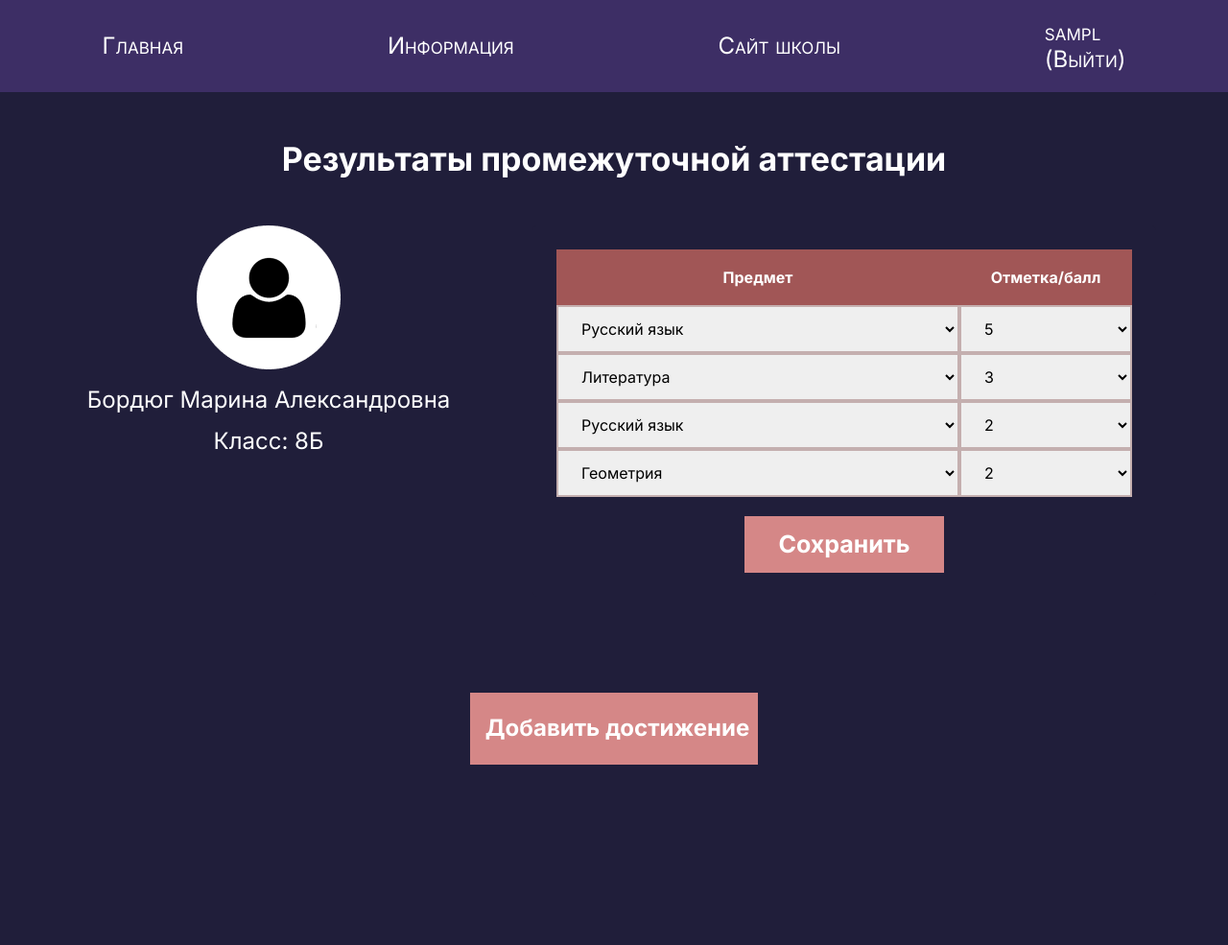
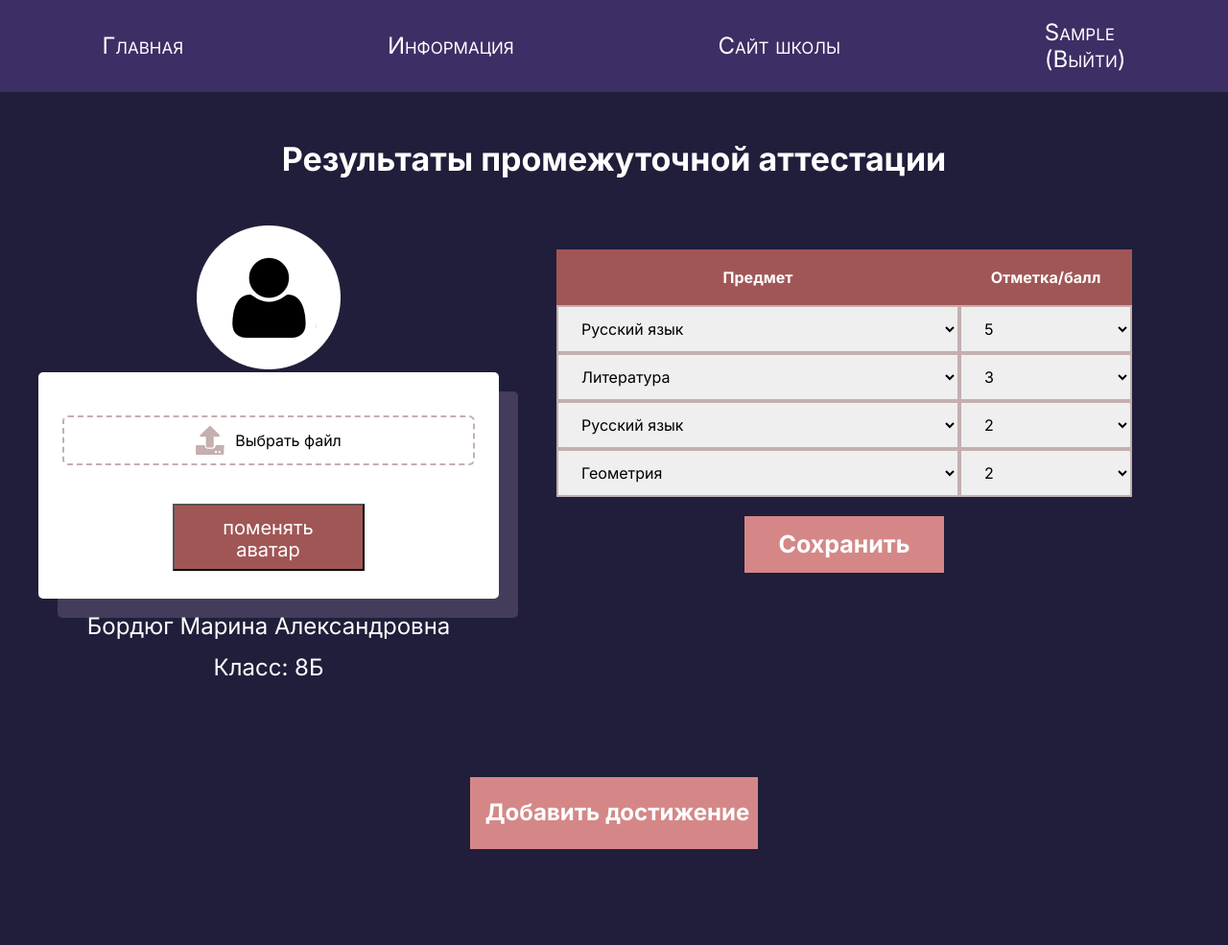
Before and after one commit to Winushkin/PortKeeper, a Flask app: page /profile/10 in a window 1280 px wide. Shown: the whole page at 96% size. Before the commit the page ends 797 px from the top, so only its background shows below. Run offline with Flask 3, Linux system fonts and the light colour scheme; the visitor is signed in with stand-in values (Sample User, id 1).

Commit message:
update html avatar

```diff
--- a/static/css/styles.css
+++ b/static/css/styles.css
@@ -165,6 +165,7 @@ header {
 
 form {
     /* margin-left: 450px; */
+    margin-bottom: 20px;
     margin: 0 auto;
     max-width: 650px;
     /* margin-top: 100px; */
@@ -238,6 +239,25 @@ a {
     cursor: pointer;
     margin-top: 40px;
     margin-left: 100px;
+    transition: all ease 0.3s;
+}
+
+
+.button-4 {
+    width: 200px;
+    height: 70px;
+    background-color: #A15656;
+    /* border: none; */
+    color: white;
+    padding: 12px 20px;
+    text-align: center;
+    text-decoration: none;
+    display: inline-block;
+    font-size: 20px;
+    margin: 4px 2px;
+    cursor: pointer;
+    margin-top: 40px;
+    margin-left: 1px;
     transition: all ease 0.3s;
 }
 
--- a/templates/base.html
+++ b/templates/base.html
@@ -11,12 +11,10 @@
     <a href={{url_for('index')}} class="link-a">Главная</a>
     <a href={{url_for('info')}} class="link-a">Информация</a>
     <a href="https://thl-syktyvkar.gosuslugi.ru/" class="link-a" target="_blank">Сайт школы</a>
-    {% if "teacher_id" in session %}
-        <a href={{url_for("logout")}} class="link-a">{{(session["login"])[ :session["login"].rfind(" ")]}}<br>(Выйти)</a>
-    {% elif "student_id" in session %}
-        <a href={{url_for("logout")}} class="link-a">{{(session["login"])[ :session["login"].rfind(" ")]}}<br>(Выйти)</a>
+    {% if "teacher_id" not in session and "student_id" not in session %}
+        <a class="link-a">Вход не выполнен</a>
     {% else %}
-        <a class="link-a">Вход не выполнен</a>
+        <a href={{url_for("logout")}} class="link-a">{{(session["name"])[ :session["name"].rfind(" ")]}}<br>(Выйти)</a>
     {% endif %}
 </header>
 {% block content %}
--- a/templates/student-profile.html
+++ b/templates/student-profile.html
@@ -5,7 +5,31 @@
       <h2 class="header-page">Результаты промежуточной аттестации</h2>
       <div class="student-card">
         <div class="student-info">
-          <img src={{url_for('static', filename='img/avatar 1.png')}}  alt="avatar-1" class="avatar-2">
+          {% if avatar %}
+            <img src={{url_for('user_avatar')}}  alt="avatar-1" class="avatar-2">
+          {% else %}
+            <img src={{url_for('static', filename="img/avatar 1.png")}}  alt="avatar-1" class="avatar-2">
+          {% endif %}
+
+          <form action="" enctype="multipart/form-data" method="post">
+                    <div class="upload-avatar__wrapper">
+                        <input type="file"
+                               name="file"
+                                id="upload-file__input_1"
+                                class="upload-file__input"
+                                accept=".jpeg, .png"
+                        />
+                        <label class="upload-file__label" for="upload-file__input_1">
+                            <svg class="upload-file__icon" xmlns="http://www.w3.org/2000/svg" viewBox="0 0 512 512">
+                                <path d="M286 384h-80c-14.2 1-23-10.7-24-24V192h-87.7c-17.8 0-26.7-21.5-14.1-34.1L242.3 5.7c7.5-7.5 19.8-7.5 27.3 0l152.2 152.2c11.6 11.6 3.7 33.1-13.1 34.1H320v168c0 13.3-10.7 24-24 24zm216-8v112c0 13.3-10.7 24-24 24H24c-13.3 0-24-10.7-23-23V366c0-13.3 10.7-24 24-24h136v8c0 31 24.3 56 56 56h80c30.9 0 55-26.1 57-55v-8h135c13.3 0 24 10.6 24 24zm-124 88c0-11-9-20-19-20s-19 9-20 20 9 19 20 20 21-9 20-20zm64 0c0-12-9-20-20-20s-20 9-19 20 9 20 20 20 21-9 20-20z"></path>
+                            </svg>
+                            <span class="upload-file__text">Выбрать файл</span>
+                        </label>
+                    </div>
+                    <div>
+                        <button class="button-4">поменять аватар</button>
+                    </div>
+                </form>
           <p class="port-text">{{ student[1] }}</p>
           <p class="port-text">Класс: {{ student[7] }}</p>
         </div>
```
Also changed, not shown: templates/classes.html (+21 -7 lines).
